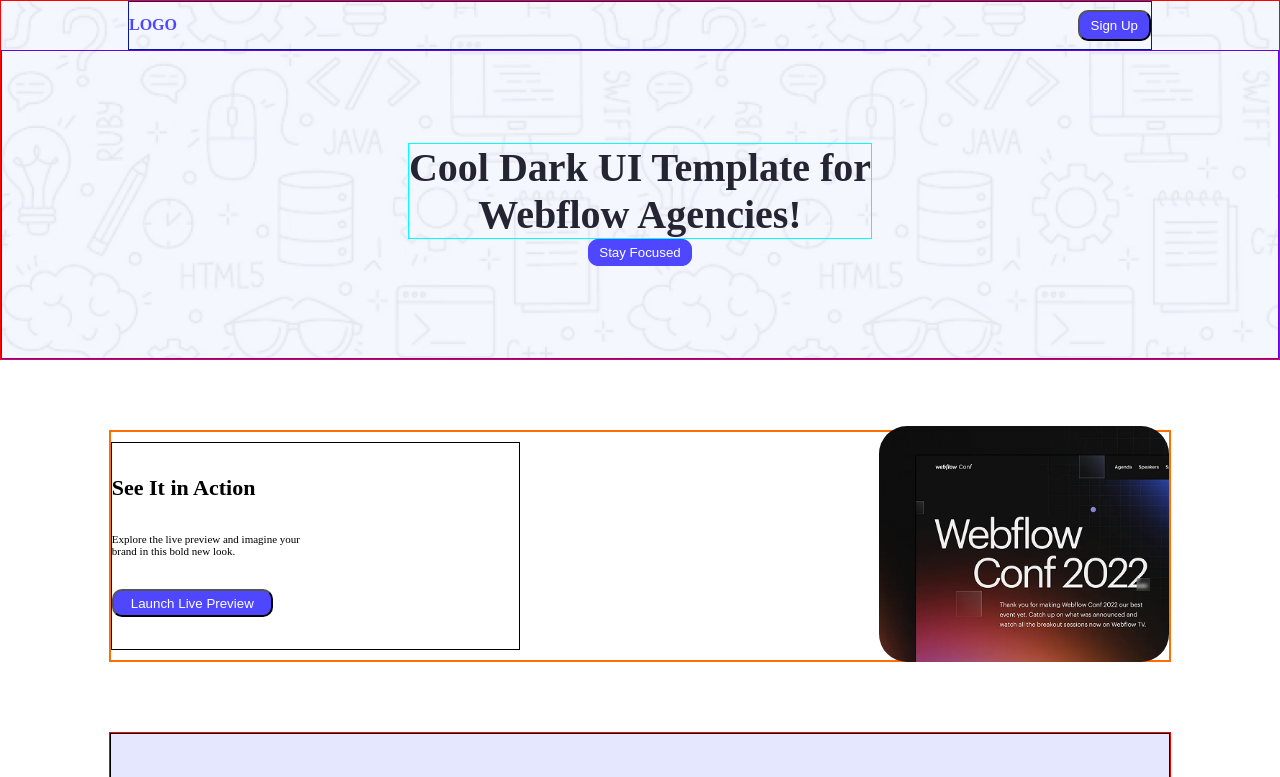
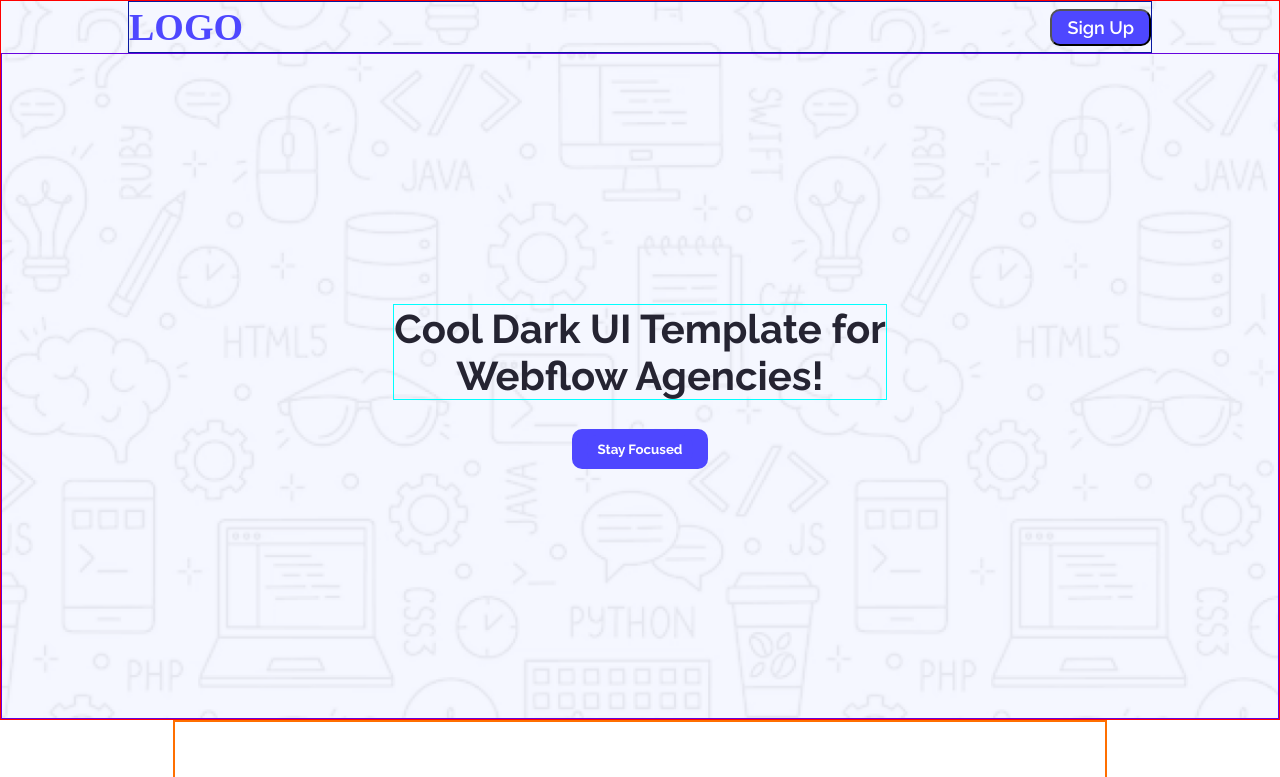
Before and after one commit to AS-Adil/Assignment-1, a plain HTML site: page index.html in a window 1280 px wide. Shown: the top 777 px of the page. Drawn offline with Linux system fonts and the light colour scheme.

Commit message:
re-styling

```diff
--- a/index.html
+++ b/index.html
@@ -31,7 +31,7 @@
     <section class="action">
         <div class="action-txt">
             <p>See It in Action</p>
-            <div>Explore the live preview and imagine your
+            <div class="action-explore">Explore the live preview and imagine your
                 <p>brand in this bold new look.</p>
             </div>
 
@@ -43,7 +43,7 @@
         </div>
 
         <div class="action-img">
-            <img width="290px" src="Assets/wc-mini.png" alt="">
+            <img width="350px" src="Assets/wc-mini.png" alt="">
 
 
         </div>
--- a/style.css
+++ b/style.css
@@ -1,3 +1,6 @@
+@import url('https://fonts.googleapis.com/css2?family=Raleway:ital,wght@0,100..900;1,100..900&display=swap');
+
+
 *{
     margin: 0;
     padding: 0;
@@ -6,7 +9,7 @@
 header {
     border: 1px solid red;
     width: 100vw;
-    height: 45vh;
+    height: 90vh;
     display: flex;
     flex-direction: column;
     justify-content: center;
@@ -27,6 +30,9 @@ nav {
 .logo{
     color: #4E47FF;
     font-weight: 900;
+    font-weight: bold;
+    font-size: 38px;
+
 
 
 
@@ -34,8 +40,11 @@ nav {
 .button{
     background-color: #4E47FF;
     color: #FFFFFF;
-
+    font-size: 18px;
+    font-family: "Raleway", sans-serif;
+    font-weight: 550;
     border-radius: 10px;
+    padding: 6px 15px;
 
 }
 nav button{
@@ -50,6 +59,7 @@ nav button{
     flex-direction: column;
     justify-content: center;
     align-items: center;
+    gap: 29px;
 }
 .banner-txt{
     border: 1px solid aqua;
@@ -59,6 +69,7 @@ nav button{
     align-items: center;
     font-weight: bold;
     font-size: 40px;
+     font-family: "Raleway", sans-serif;
 
 }
 
@@ -68,16 +79,21 @@ nav button{
     color: #FFFFFF;
     padding: 6px 11px;
     border-radius: 11px;
+    font-family: "Raleway", sans-serif;
+    font-weight: bold;
+
 }
 
 .action{
     border: 2px solid rgb(255, 111, 0);
-    width: 83vw;
-    height: 29vh;
+    width: 73vw;
+    height: 55vh;
     display: flex;
-    justify-content: space-between;
+    justify-content: space-evenly;
     align-items: center;
-    margin: 70px auto;!important
+    gap: 55px;
+    margin: 0px auto;
+
 }
 
 .action-txt{
@@ -85,22 +101,31 @@ nav button{
     display: flex;
     flex-direction: column;
     justify-content: space-evenly;
-    /* align-items: center; */
+
     height: 26vh;
     background-color: #FFFFFF;
+    gap: 26px;
     width: 32vw;
 
 }
 .action-txt>p{
     font-weight: bold;
     font-size: 22px;
+         font-family: "Raleway", sans-serif;
+     color: #252432;
+     font-size: 42px;
 }
-.action-txt div{
-    font-family: raleway;
-    font-size: 11px;
+
+.action-explore{
+    color:#0606076b ;
+
 }
+
 .action-txt button{
-    padding: 4.5px 17px;
+    padding: 13px 30px;
+    font-family: "Raleway", sans-serif;
+    font-size: 15px;
+    font-weight: 700;
 }
 .action-img img{
     border-radius: 28px;
```
